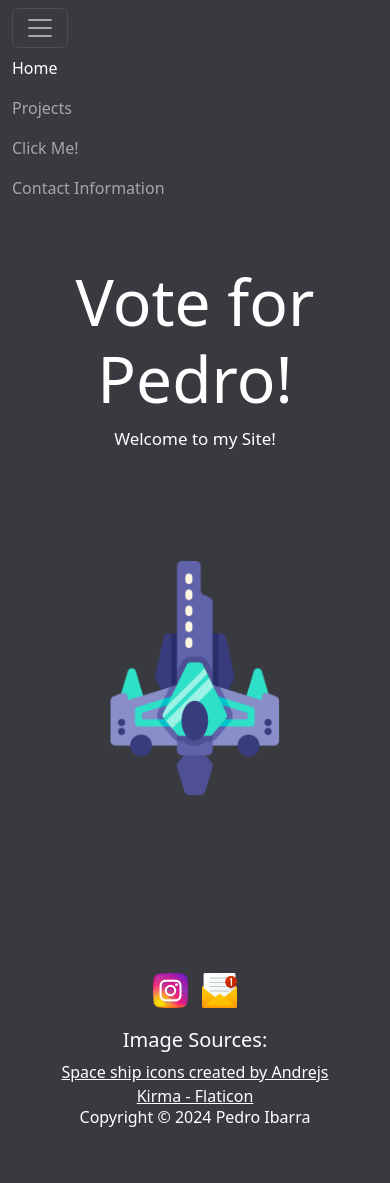
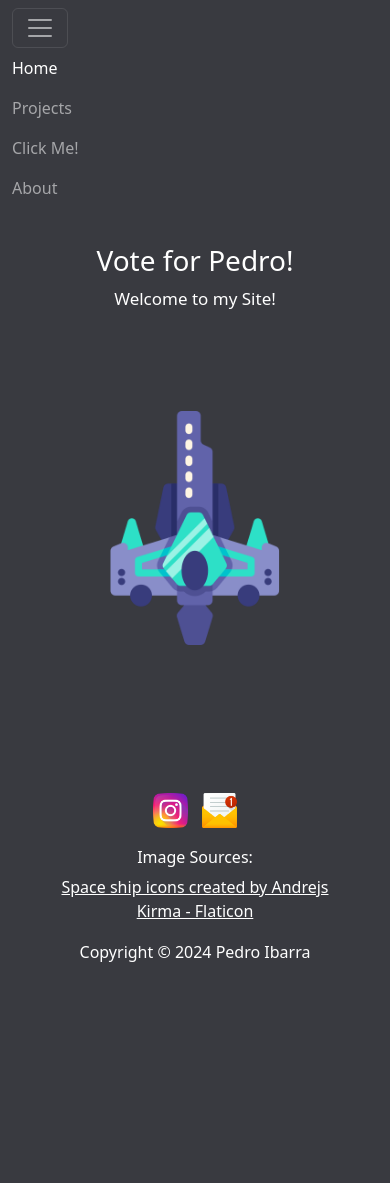
Before and after one commit to picapiedras96/portfolio-website, a Flask app: page / in a window 390 px wide, after a click that opens the changed part. After the commit the page ends 962 px from the top, so only its background shows below. Run offline with Flask 3, Linux system fonts and the light colour scheme.

Commit message:
refactored home and project pages. Refactored CSS styling for home and projects pages.
Updated information on projects page and refactored the pages HTML and CSS source code

```diff
--- a/app.py
+++ b/app.py
@@ -9,7 +9,7 @@ PROJECTS = [{
     'title':
     'pedrothedev.com',
     'description':
-    '   The website you are currently browsing on is my first official launched project. I decided to create this website in May 2024 as an opportuinity to apply and display my development skills. I decided to implement the website with flask as it was an opportunity to use Python on my project one of my favorite languages. The domain "pedrothedev.com" came into existance with the idea to title my page "Vote for Pedro", sadly this domain was already taken and not worth the price. In this site you will find various implementations of CSS and HTML as well as some Python. My end goal for this site is to create a presense as I grow and develop more projects, this site is a continous project and will have future updates as I test new ideas.'
+    '   The website you are currently browsing is my first official project, initiated in May 2024. Balancing this project alongside my internship, I developed the site using Flask and incorporated various Python implementations. As my inaugural project, I’m excited to continue expanding the website with new ideas and experimental features.'
 }]
 
 
--- a/static/styles.css
+++ b/static/styles.css
@@ -6,20 +6,35 @@ html {
 }
 
 body {
-    position: relative;
-    min-height: 100vh;
-    margin: auto;
+    margin: 0;
     padding: 0;
-    font-size: 16px;
     background-color: #393a40;
 }
+
+.containerMain {
+      display: flex;
+      flex-direction: column;
+      min-height: 100%;
+        color: white;
+        text-align: center;
+  }
+
+main {
+     flex: 0 0 auto;
+     border 2px;
+ }
 
 .navbar-custom {
     background-color: #393a40;
 }
 
+section {
+    margin-top: 50px;
+    margin-bottom: 50px;
+}
+
 h1 {
-    font-size: 4em;
+    font-size: 50px;
 }
 
 
@@ -31,15 +46,20 @@ h1, h4, p {
     color: white;
 }
 
+h5, h4 {
+      font-size: 16px;
+  }
+
+
 p {
-    font-size: 1.5em;
+    font-size: 20px;
 }
 
 .imgSection {
     display: flex;
     justify-content: center;
     align-items: center;
-    margin: 50px 0;
+    margin: 80px 0;
 }
 
 .mainImg {
@@ -56,6 +76,11 @@ footer {
     padding-bottom:  0px;
     margin-bottom: 0px;
 }
+
+.sociallinks {
+      margin-bottom: 20px;
+      margin-top: 20px;
+  }
 
   /* Style the <nav> element containing your icons */
   .social nav {
@@ -84,6 +109,10 @@ a {
     margin: 20px;
 }
 
+.img_ref {
+    margin-bottom: 20px;
+}
+
 /* Styling for mobile devices */
 @media (min-width: 320px) and (max-width: 599px)
 {
@@ -98,7 +127,7 @@ a {
     .main {
          flex: 1 0 auto;
          padding: 3rem;
-         border 2px solid #eee;
+         border 2px;
      }
 
       .navbar-custom .navbar-nav .nav-link {
@@ -115,8 +144,8 @@ a {
       }
 
     h1 {
-        font-size: 4em;
-        margin-top: 40px;
+        margin-top: 20px;
+        font-size: 28px;
     }
 
     p {
@@ -132,11 +161,16 @@ a {
         color: white;
     }
 
+    .imgSection {
+        display: flex;
+        justify-content: center;
+        align-items: center;
+        margin: 80px 0 60px 0;
+    }
 
 
       .mainImg {
         display: block;
-        margin: 60px auto;
         width: 60%;
         height: auto;
       }
@@ -152,8 +186,12 @@ a {
 
 
       h4 {
-        font-size: 20px;
+        font-size: 16px;
       }
+
+    .img_ref {
+        margin-bottom: 20px;
+    }
 
       h5 {
           font-size: 16px;
--- a/templates/about.html
+++ b/templates/about.html
@@ -27,7 +27,7 @@
                           <li class="nav-item"><a class="nav-link" href="{{ url_for('home') }}">Home</a></li>
                           <li class="nav-item"><a class="nav-link" href="{{ url_for('projects') }}">Projects</a></li>
                           <li class="nav-item"><a class="nav-link" href="https://youtu.be/dQw4w9WgXcQ?t=43" target="_blank" rel="noopener noreferrer">Click Me!</a></li>
-                          <li class="nav-item"><a class="nav-link active" aria-current="page" href="{{ url_for('contact') }}">Contact Information</a></li>
+                          <li class="nav-item"><a class="nav-link active" aria-current="page" href="{{ url_for('contact') }}">About</a></li>
                       </ul>
                   </div>
               </div>
--- a/templates/home.html
+++ b/templates/home.html
@@ -25,7 +25,7 @@
                                   <li class="nav-item"><a class="nav-link active" aria-current="page" href="#home">Home</a></li>
                                   <li class="nav-item"><a class="nav-link" href="{{ url_for('projects') }}">Projects</a></li>
                                   <li class="nav-item"><a class="nav-link" href="https://youtu.be/dQw4w9WgXcQ?t=43" target="_blank" rel="noopener noreferrer">Click Me!</a></li>
-                                  <li class="nav-item"><a class="nav-link" href="{{ url_for('contact') }}">Contact Information</a></li>
+                                  <li class="nav-item"><a class="nav-link" href="{{ url_for('contact') }}">About</a></li>
                               </ul>
                           </div>
                       </div>
@@ -46,8 +46,10 @@
                     <a href="mailto:your-email@example.com"><img src="static/email.png" alt="email icon"></a>
                 </nav>
             </div>
-            <h4>Image Sources:</h4>
-            <a href="https://www.flaticon.com/free-icons/" title="space ship icons" target="_blank">Space ship icons created by Andrejs Kirma - Flaticon</a>
+            <div class="img_ref">
+                <h4>Image Sources:</h4>
+                <a href="https://www.flaticon.com/free-icons/" title="space ship icons" target="_blank">Space ship icons created by Andrejs Kirma - Flaticon</a>
+            </div>
             <h5>Copyright &#169; 2024 Pedro Ibarra</h5>
          </footer>
       </div>
--- a/templates/projectitems.html
+++ b/templates/projectitems.html
@@ -1,2 +1,2 @@
-<h4 class="title">{{project['title']}}</h4>
+<p class="title">{{project['title']}}</p>
 <p>{{project['description']}}</p>
--- a/templates/projects.html
+++ b/templates/projects.html
@@ -27,7 +27,7 @@
                                     <li class="nav-item"><a class="nav-link" href="{{ url_for('home') }}">Home</a></li>
                                     <li class="nav-item"><a class="nav-link active" aria-current="page" href="{{ url_for('projects') }}"">Projects</a></li>
                                     <li class="nav-item"><a class="nav-link" href="https://youtu.be/dQw4w9WgXcQ?t=43" target="_blank" rel="noopener noreferrer">Click Me!</a></li>
-                                    <li class="nav-item"><a class="nav-link" href="{{ url_for('contact') }}">Contact Information</a></li>
+                                    <li class="nav-item"><a class="nav-link" href="{{ url_for('contact') }}">About</a></li>
                                 </ul>
                             </div>
                         </div>
@@ -45,10 +45,9 @@
 
             <footer>
               <div class = sociallinks>
-                <h4>Reach Me At</h4>
                 <nav class="social">
                     <a href="https://www.instagram.com/aloofprograming/?hl=en" target="_blank" alt="instagram icon"><img src="static/instagram.png"></a>
-                    <a href="mailto:your-email@example.com"><img src="static/email.png" alt="email icon"</a>
+                    <a href="mailto:your-email@example.com"><img src="static/email.png" alt="email icon"></a>
                 </nav>
               </div>
               <h5>Copyright &#169; 2024 Pedro Ibarra</h5
```
Also changed, not shown: static/contact_styles.css (+6 -1 lines), static/projects_styles.css (+11 -4 lines).
